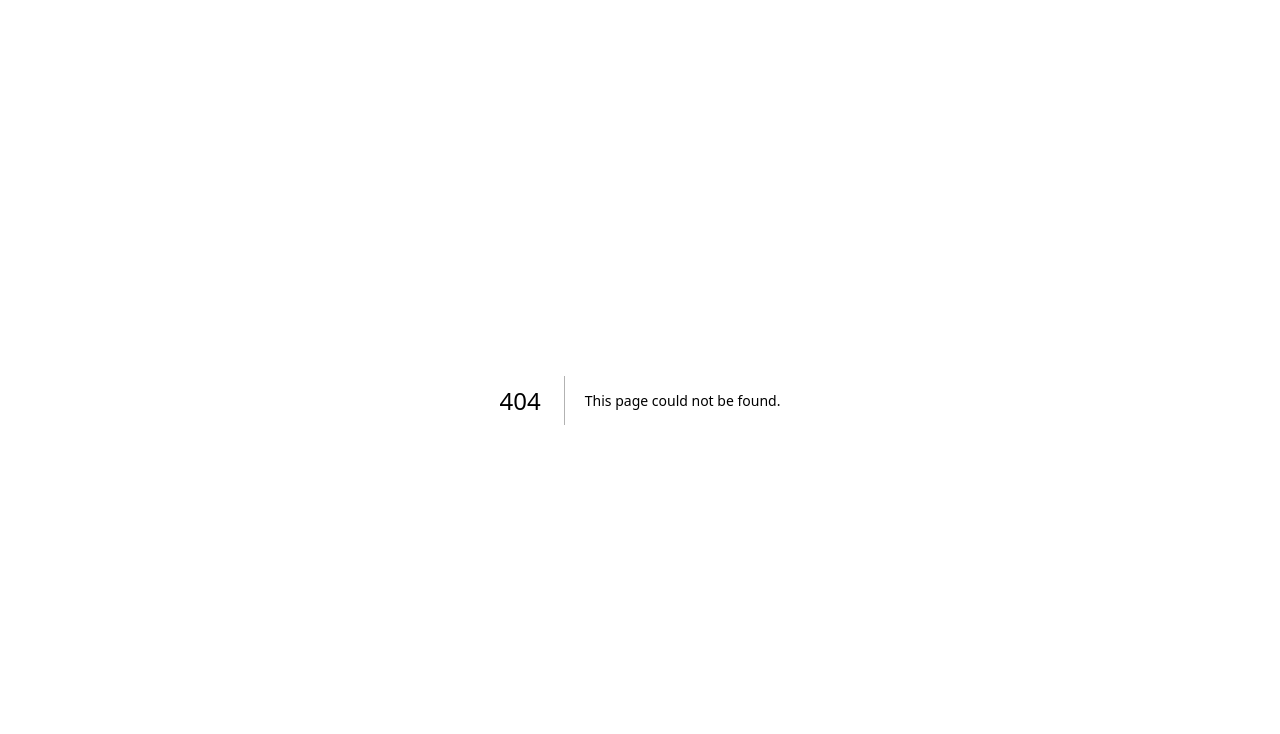
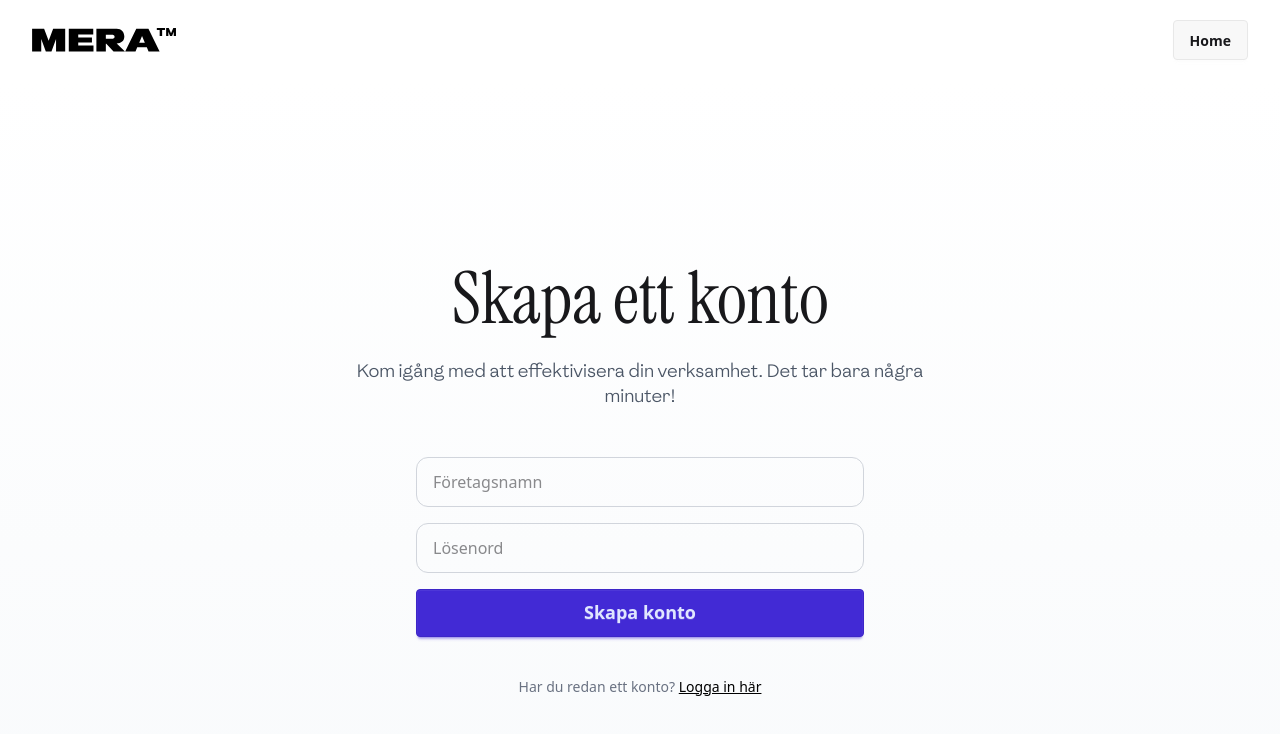
Before and after one commit to Hampus2001/mera, a Next.js app in the folder frontend/: page /signup in a window 1280 px wide. Before the commit this address had no page. Shown: the top 734 px of the page. Built offline with nearby package versions, Linux system fonts and the light colour scheme.

Commit message:
singup page

```diff
--- /dev/null
+++ b/frontend/app/signup/page.js
@@ -0,0 +1,112 @@
+"use client";
+import Link from "next/link";
+import { useState } from "react";
+
+
+export default function SignUp() {
+  const [username, setUsername] = useState("");
+  const [password, setPassword] = useState("");
+
+  async function createAccount(e) {
+    e.preventDefault();
+
+    const newAccount = { username, password };
+    console.log("Create account:", newAccount);
+
+    //     // await fetch("/api/signup", {
+    //     //   method: "POST",
+    //     //   headers: { "Content-Type": "application/json" },
+    //     //   body: JSON.stringify(newAccount),
+    //     // });
+
+    //     setUsername("");
+    //     setPassword("");
+  }
+
+  return (
+    <div>
+      <header className="fixed top-0 left-0 w-screen z-20 border-b border-black">
+        <div className="flex items-center justify-between px-8 py-4">
+          <div>
+            <svg
+              className="w-32 lg:w-36"
+              viewBox="0 0 605 99"
+              fill="none"
+              xmlns="http://www.w3.org/2000/svg"
+            >
+              <path
+                d="M524.4 8.88794V0.439941H558.96V8.88794H546.8V33.3359H536.432V8.88794H524.4ZM563.568 33.3359V0.439941H574.576L584.176 22.3279L593.648 0.439941H604.912V33.3359H595.568V15.5439L588.528 33.3359H579.952L572.912 16.0559V33.3359H563.568Z"
+                fill="black"
+              />
+              <path
+                d="M0.42395 98.9999V2.99994H50.856L69.9279 53.9439L88.8719 2.99994H139.432V98.9999H101.032V45.7519L81.8319 98.9999H58.024L38.824 46.0079V98.9999H0.42395Z"
+                fill="black"
+              />
+              <path
+                d="M154.549 98.9999V2.99994H257.333V27.3199H194.229V39.6079H251.829V60.8559H194.229V73.3999H258.357V98.9999H154.549Z"
+                fill="black"
+              />
+              <path
+                d="M270.549 98.9999V2.99994H355.797C375.381 2.99994 387.925 15.9279 387.925 36.1519C387.925 55.3519 374.357 64.0559 355.797 65.4639L390.613 98.9999H342.485L312.149 65.7199H310.229V98.9999H270.549ZM334.037 44.7279C342.485 44.7279 346.965 42.6799 346.965 36.4079C346.965 29.8799 342.357 28.0879 333.141 28.0879H310.229V44.7279H334.037Z"
+                fill="black"
+              />
+              <path
+                d="M434.91 98.9999H391.518L438.11 2.99994H489.182L536.158 98.9999H489.694L482.398 81.3359H442.206L434.91 98.9999ZM450.526 61.4959H474.078L462.302 33.2079L450.526 61.4959Z"
+                fill="black"
+              />
+            </svg>
+          </div>
+
+          <span className="space-x-4 py-1">
+            <Link href="/">
+              <button className="btn">Home</button>
+            </Link>
+          </span>
+        </div>
+
+        <section className="flex flex-col items-center justify-center min-h-screen px-6 lg:px-40 gap-y-6 bg-gradient-to-b from-white to-slate-50">
+          <h1 className="font-instrument text-5xl lg:text-7xl text-center">
+            Skapa ett konto
+          </h1>
+          <p className="font-absans text-md lg:text-lg text-gray-600 text-center max-w-xl leading-snug">
+            Kom igång med att effektivisera din verksamhet. Det tar bara några
+            minuter!
+          </p>
+
+          <form
+            onSubmit={createAccount}
+            className="flex flex-col w-full max-w-md gap-4 mt-6"
+          >
+            <input
+              type="text"
+              placeholder="Företagsnamn"
+              value={username}
+              onChange={(e) => setUsername(e.target.value)}
+              className="border border-gray-300 px-4 py-3 rounded-xl focus:outline-none focus:ring-2 focus:ring-black"
+            />
+            <input
+              type="password"
+              placeholder="Lösenord"
+              value={password}
+              onChange={(e) => setPassword(e.target.value)}
+              className="border border-gray-300 px-4 py-3 rounded-xl focus:outline-none focus:ring-2 focus:ring-black"
+            />
+            <button
+              type="submit"
+              className="btn btn-lg btn-primary"
+            >
+              Skapa konto
+            </button>
+          </form>
+
+          <p className="text-sm text-gray-500 mt-4">
+            Har du redan ett konto?{" "}
+            <Link href="/login" className="text-black underline">
+              Logga in här
+            </Link>
+          </p>
+        </section>
+      </header>
+    </div>
+  );
+}
--- a/frontend/components/LandingNav.js
+++ b/frontend/components/LandingNav.js
@@ -59,7 +59,9 @@ export default function LandingNav() {
           </Link>
         </nav>
         <span className="space-x-4 py-1">
-          <button className="btn btn-secondary">Sign up</button>
+          <Link href="/signup">
+            <button className="btn btn-secondary">Sign up</button>
+          </Link>
           <button className="btn">Log in</button>
         </span>
       </div>
```
